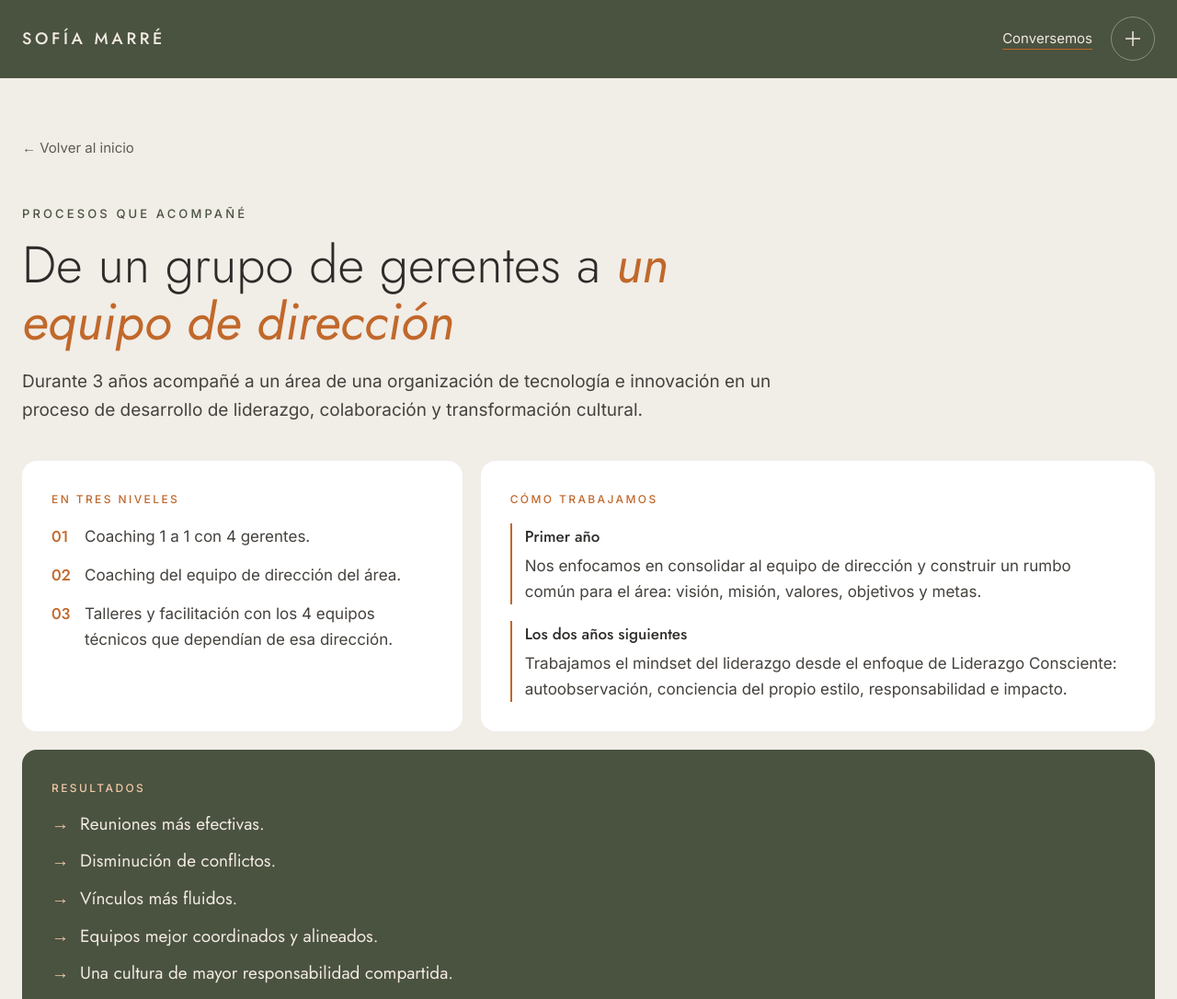
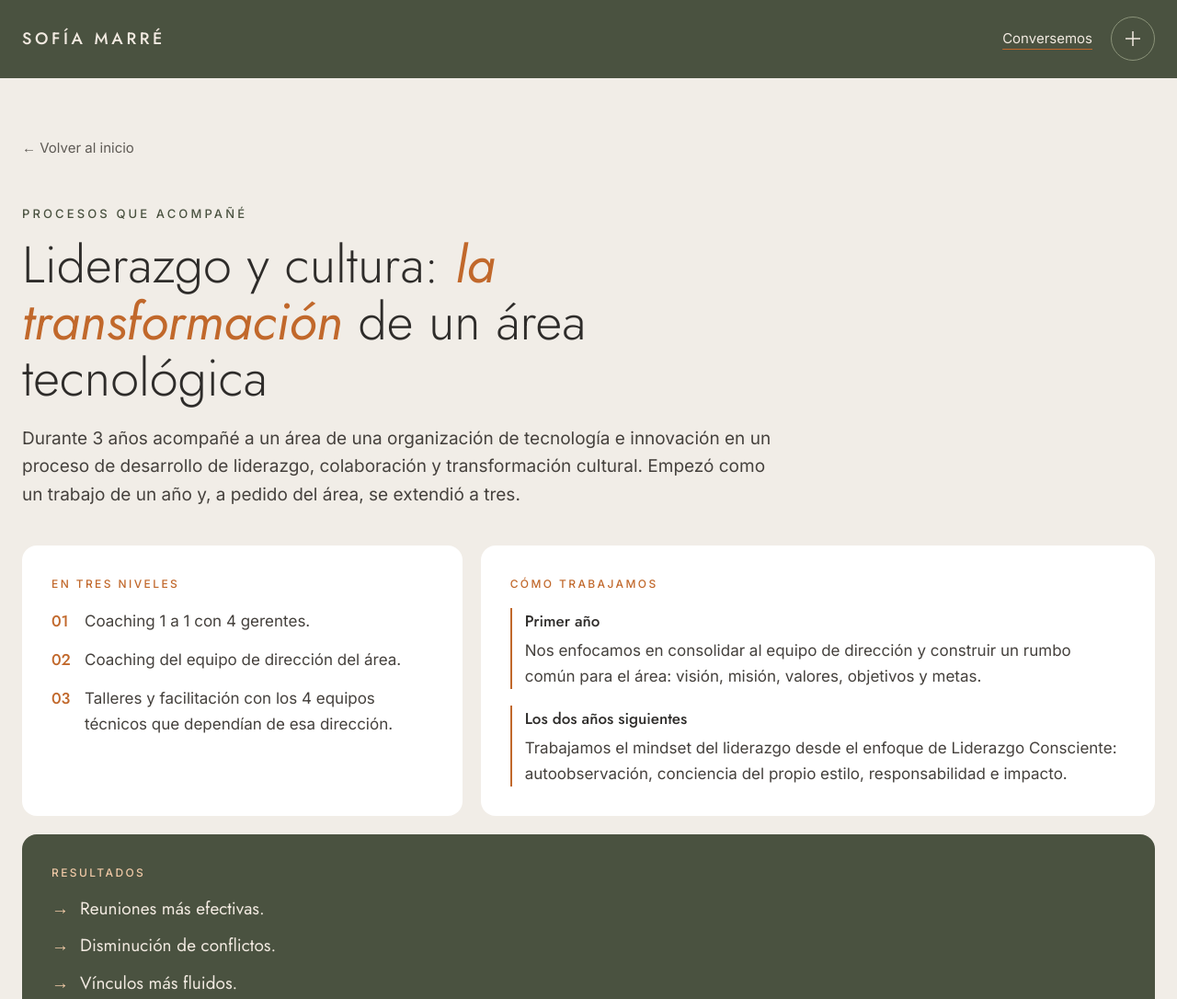
Before and after one commit to sofmarre-tech/sofiamarre, a plain HTML site: page casos.html in a window 1280 px wide. Shown: the top 1086 px of the page at 92% size. Drawn offline with Linux system fonts and the light colour scheme.

Commit message:
Add files via upload

```diff
--- a/casos.html
+++ b/casos.html
@@ -54,8 +54,8 @@ a{color:#2E2C2A}a:hover{color:#000000}
 <a href="index.html" style="align-self: flex-start; color: #5E5A55; text-decoration: none; font-size: 0.9375rem; padding: 8px 0">← Volver al inicio</a>
 <div style="display: flex; flex-direction: column; gap: 14px; max-width: 820px">
 <p style="margin: 0; font-size: 0.8125rem; font-weight: 500; letter-spacing: 0.24em; text-transform: uppercase; color: #4A5240">Procesos que acompañé</p>
-<h1 style="margin: 0; font-family: 'Jost', sans-serif; font-weight: 300; font-size: clamp(2.25rem, 4.6vw, 3.5rem); line-height: 1.1">De un grupo de gerentes a <em style="font-style: italic; font-weight: 400; color: #C1682B">un equipo de dirección</em></h1>
-<p style="margin: 6px 0 0; font-size: 1.1875rem; line-height: 1.6; color: #45413D">Durante 3 años acompañé a un área de una organización de tecnología e innovación en un proceso de desarrollo de liderazgo, colaboración y transformación cultural.</p>
+<h1 style="margin: 0; font-family: 'Jost', sans-serif; font-weight: 300; font-size: clamp(2.25rem, 4.6vw, 3.5rem); line-height: 1.1">Liderazgo y cultura: <em style="font-style: italic; font-weight: 400; color: #C1682B">la transformación</em> de un área tecnológica</h1>
+<p style="margin: 6px 0 0; font-size: 1.1875rem; line-height: 1.6; color: #45413D">Durante 3 años acompañé a un área de una organización de tecnología e innovación en un proceso de desarrollo de liderazgo, colaboración y transformación cultural. Empezó como un trabajo de un año y, a pedido del área, se extendió a tres.</p>
 </div>
 <div style="display: flex; flex-wrap: wrap; gap: 20px; align-items: stretch">
 <div style="flex: 1 1 300px; min-width: 0; background: #FFFFFF; border-radius: 16px; padding: 32px; display: flex; flex-direction: column; gap: 16px">
```
Also changed, not shown: index.html (+2 -2 lines).
